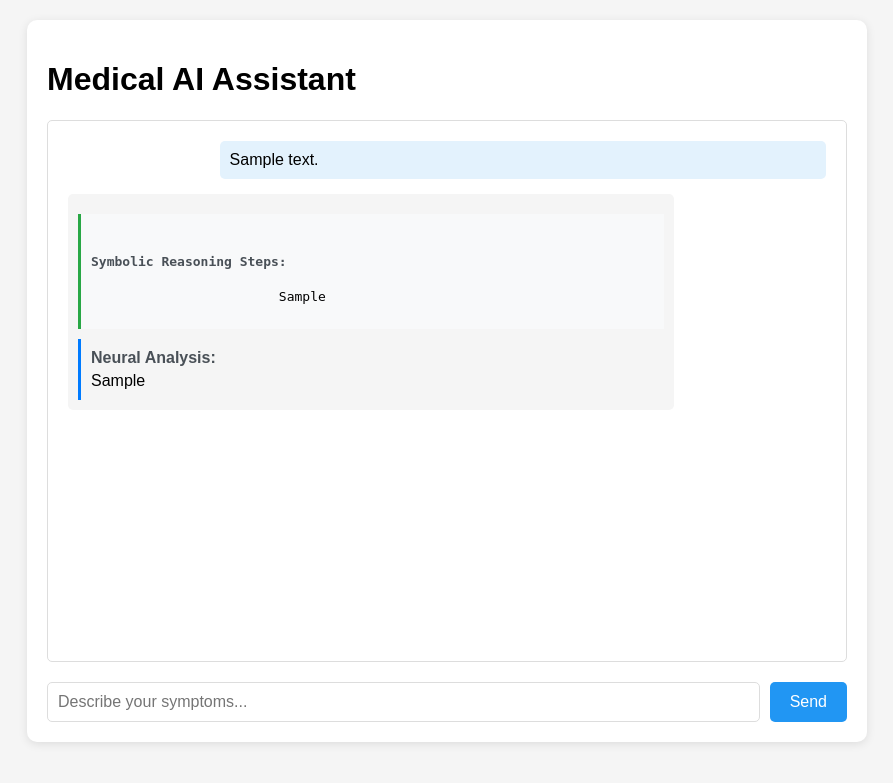
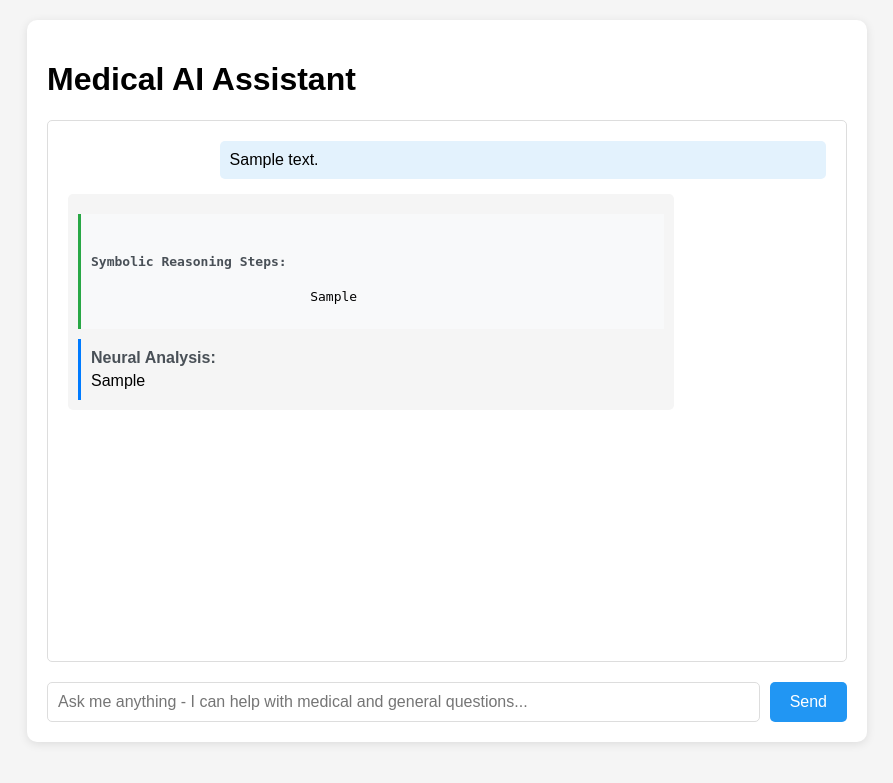
Before and after one commit to YonatanBest/Neuro-Symbolic-AI, a Flask app: template templates/index.html in a window 1280 px wide. Shown: the top 783 px of the page, without its empty margins (193-1086 px from the left). Run offline with Flask 3, Linux system fonts and the light colour scheme; the template is opened without the code that fills it: most values are stand-ins (such as "Sample title", 1, 10 or a date in 2020); parts of the project's set-up code (start-up, migrations or seed data) failed here and were passed over.

Commit message:
General chat added

```diff
--- a/app.py
+++ b/app.py
@@ -56,11 +56,25 @@
         "temperature": 0.7,
         "max_tokens": 500,
     },
-    system_message="""You are a medical expert who helps diagnose conditions based on symptoms.
-    Analyze the patient's symptoms and provide a clear diagnosis.
-    Consider both the symbolic reasoning results from MeTTa and the symptoms provided.
-    Format your response in a clear, structured way.
-    Respond directly without asking follow-up questions."""
+    system_message="""You are a knowledgeable AI assistant with medical expertise. Your primary role is to help diagnose conditions based on symptoms, but you can also engage in general conversation and answer non-medical questions.
+
+    For medical queries:
+    - Analyze symptoms and provide clear diagnoses
+    - Consider both symbolic reasoning results from MeTTa and the symptoms provided
+    - Format medical responses in a clear, structured way
+    - Include appropriate medical disclaimers
+
+    For non-medical queries:
+    - Respond naturally and informatively
+    - Draw from your general knowledge
+    - Maintain a helpful and professional tone
+    - Make it clear that you're stepping outside the medical domain
+
+    Always:
+    - Be direct and concise
+    - Stay within your knowledge boundaries
+    - Maintain a professional yet friendly tone
+    """
 )
 
 class WebUserProxyAgent(autogen.UserProxyAgent):
@@ -188,94 +202,140 @@
         user_message = data.get('message', '')
         logger.info(f"Received chat message: {user_message}")
 
-        # Extract symptoms using GPT-4
-        symptom_extraction_prompt = f"""
-        Extract medical symptoms from this message: "{user_message}"
-        Return only the symptoms in the format: has_fever, has_cough, etc.
-        Use underscores between words and prefix with 'has_'.
-        If no clear symptoms are mentioned, return an empty list.
-        Format each symptom exactly as it appears in medical terminology (e.g., has_shortness_of_breath for breathing difficulty).
+        # First, determine if this is a medical query
+        query_type_prompt = f"""
+        Analyze if this message is asking for medical advice or diagnosis: "{user_message}"
+        Return ONLY 'medical' or 'non_medical'.
+        Consider it medical if it mentions:
+        - Symptoms
+        - Health conditions
+        - Medical treatments
+        - Health concerns
+        Otherwise, return non_medical.
         """
 
         user_proxy.initiate_chat(
             assistant,
-            message=symptom_extraction_prompt,
+            message=query_type_prompt,
             silent=True
         )
 
-        symptoms_text = user_proxy.last_response
-        symptoms = [s.strip() for s in symptoms_text.split(',') if s.strip()]
+        query_type = user_proxy.last_response.strip().lower()
 
-        symbolic_results = None
-        if symptoms:
-            # Get MeTTa symbolic reasoning results
-            symbolic_results = query_metta(symptoms, "current_patient")
-
-            # Show the symptoms we're working with
-            symbolic_output = "\nIdentified Symptoms:\n"
-            for symptom in symptoms:
-                symbolic_output += f"  • {symptom}\n"
-
-            # Show the reasoning steps
-            symbolic_output += "\nReasoning Process:\n"
-            for step in symbolic_results['symbolic_steps']:
-                symbolic_output += f"\n• {step['step']}:\n"
-                for key, value in step.items():
-                    if key != 'step':
-                        symbolic_output += f"  - {key}: {value}\n"
-
-            # Get GPT-4 analysis
-            analysis_prompt = f"""
-            You are a friendly and knowledgeable doctor explaining the results of a medical diagnosis system to a patient.
-
-            The patient reported these symptoms: {user_message}
-
-            Our medical reasoning system analyzed these symptoms and here's what it found:
-
-            {symbolic_output}
-
-            The reasoning chain shows:
-            {symbolic_results['raw_result']}
-
-            Please provide your analysis in the following structured format:
-
-            Disease:
-            - Name of the identified condition
-            - Confidence level in the diagnosis
-
-            More Information:
-            - Brief description of the condition
-            - How the symptoms relate to the diagnosis
-            - Common causes and risk factors
-            - Typical duration and progression
-
-            Treatment:
-            - Immediate steps to take
-            - Recommended medications
-            - Lifestyle changes
-            - Monitoring requirements
-            - When to seek emergency care
-
-            Important Note:
-            While our AI system can help identify possible conditions, this is not a substitute for professional medical care. Please consult with a healthcare provider for proper diagnosis and treatment.
-
-            Use a warm, caring tone and avoid technical jargon. Break down the medical reasoning in a way that's easy to understand."""
+        if query_type == 'medical':
+            # Extract symptoms using GPT-4
+            symptom_extraction_prompt = f"""
+            Extract medical symptoms from this message: "{user_message}"
+            Return only the symptoms in the format: has_fever, has_cough, etc.
+            Use underscores between words and prefix with 'has_'.
+            If no clear symptoms are mentioned, return an empty list.
+            Format each symptom exactly as it appears in medical terminology (e.g., has_shortness_of_breath for breathing difficulty).
+            """
 
             user_proxy.initiate_chat(
                 assistant,
-                message=analysis_prompt,
+                message=symptom_extraction_prompt,
+                silent=True
+            )
+
+            symptoms_text = user_proxy.last_response
+            symptoms = [s.strip() for s in symptoms_text.split(',') if s.strip()]
+
+            symbolic_results = None
+            if symptoms:
+                # Get MeTTa symbolic reasoning results
+                symbolic_results = query_metta(symptoms, "current_patient")
+
+                # Show the symptoms we're working with
+                symbolic_output = "\nIdentified Symptoms:\n"
+                for symptom in symptoms:
+                    symbolic_output += f"  • {symptom}\n"
+
+                # Show the reasoning steps
+                symbolic_output += "\nReasoning Process:\n"
+                for step in symbolic_results['symbolic_steps']:
+                    symbolic_output += f"\n• {step['step']}:\n"
+                    for key, value in step.items():
+                        if key != 'step':
+                            symbolic_output += f"  - {key}: {value}\n"
+
+                # Get GPT-4 analysis
+                analysis_prompt = f"""
+                You are a friendly and knowledgeable doctor explaining the results of a medical diagnosis system to a patient.
+
+                The patient reported these symptoms: {user_message}
+
+                Our medical reasoning system analyzed these symptoms and here's what it found:
+
+                {symbolic_output}
+
+                The reasoning chain shows:
+                {symbolic_results['raw_result']}
+
+                Please provide your analysis in the following structured format:
+
+                Disease:
+                - Name of the identified condition
+                - Confidence level in the diagnosis
+
+                More Information:
+                - Brief description of the condition
+                - How the symptoms relate to the diagnosis
+                - Common causes and risk factors
+                - Typical duration and progression
+
+                Treatment:
+                - Immediate steps to take
+                - Recommended medications
+                - Lifestyle changes
+                - Monitoring requirements
+                - When to seek emergency care
+
+                Important Note:
+                While our AI system can help identify possible conditions, this is not a substitute for professional medical care. Please consult with a healthcare provider for proper diagnosis and treatment.
+
+                Use a warm, caring tone and avoid technical jargon. Break down the medical reasoning in a way that's easy to understand."""
+
+                user_proxy.initiate_chat(
+                    assistant,
+                    message=analysis_prompt,
+                    silent=True
+                )
+
+                response = {
+                    'type': 'medical',
+                    'symbolic_reasoning': symbolic_output,
+                    'neural_analysis': user_proxy.last_response,
+                    'raw_symbolic_data': symbolic_results['raw_result']
+                }
+            else:
+                response = {
+                    'type': 'medical',
+                    'error': "No symptoms identified",
+                    'message': "I couldn't identify any specific medical symptoms in your message. Could you please describe your symptoms more clearly?"
+                }
+        else:
+            # Handle non-medical query
+            general_prompt = f"""
+            The user has asked a non-medical question: "{user_message}"
+
+            Please provide a helpful response while:
+            1. Making it clear you're answering as a general AI assistant
+            2. Drawing from your general knowledge to provide accurate information
+            3. Maintaining a professional yet conversational tone
+            4. Staying within the bounds of your knowledge and capabilities
+
+            If the query is unclear or too broad, ask for clarification."""
+
+            user_proxy.initiate_chat(
+                assistant,
+                message=general_prompt,
                 silent=True
             )
 
             response = {
-                'symbolic_reasoning': symbolic_output,
-                'neural_analysis': user_proxy.last_response,
-                'raw_symbolic_data': symbolic_results['raw_result']
-            }
-        else:
-            response = {
-                'error': "No symptoms identified",
-                'message': "I couldn't identify any specific medical symptoms in your message. Could you please describe your symptoms more clearly?"
+                'type': 'non_medical',
+                'response': user_proxy.last_response
             }
 
         # Update chat history
--- a/templates/index.html
+++ b/templates/index.html
@@ -135,6 +135,11 @@
                 {% if message.ai_response.error %}
                     <div class="error-message">{{ message.ai_response.message }}</div>
                 {% else %}
+                    {% if message.ai_response.type == 'non_medical' %}
+                        <div class="neural-section">
+                            {{ message.ai_response.response }}
+                        </div>
+                    {% else %}
                         {% if message.ai_response.symbolic_reasoning %}
                         <div class="symbolic-section">
                             <div class="section-title">Symbolic Reasoning Steps:</div>
@@ -149,12 +154,13 @@
                         </div>
                         {% endif %}
                     {% endif %}
+                {% endif %}
             </div>
             {% endfor %}
         </div>
         <div class="loading" id="loading">Processing your message...</div>
         <div class="input-container">
-            <input type="text" id="userInput" placeholder="Describe your symptoms...">
+            <input type="text" id="userInput" placeholder="Ask me anything - I can help with medical and general questions...">
             <button onclick="sendMessage()">Send</button>
         </div>
     </div>
@@ -178,7 +184,14 @@
                     errorDiv.className = 'error-message';
                     errorDiv.textContent = message.message;
                     messageDiv.appendChild(errorDiv);
+                } else if (message.type === 'non_medical') {
+                    // Non-medical response
+                    const responseDiv = document.createElement('div');
+                    responseDiv.className = 'neural-section';
+                    responseDiv.textContent = message.response;
+                    messageDiv.appendChild(responseDiv);
                 } else {
+                    // Medical response
                     // Symbolic Reasoning Section
                     if (message.symbolic_reasoning) {
                         const symbolicDiv = document.createElement('div');
```
Lines whose indentation alone changed are shown as unchanged.
